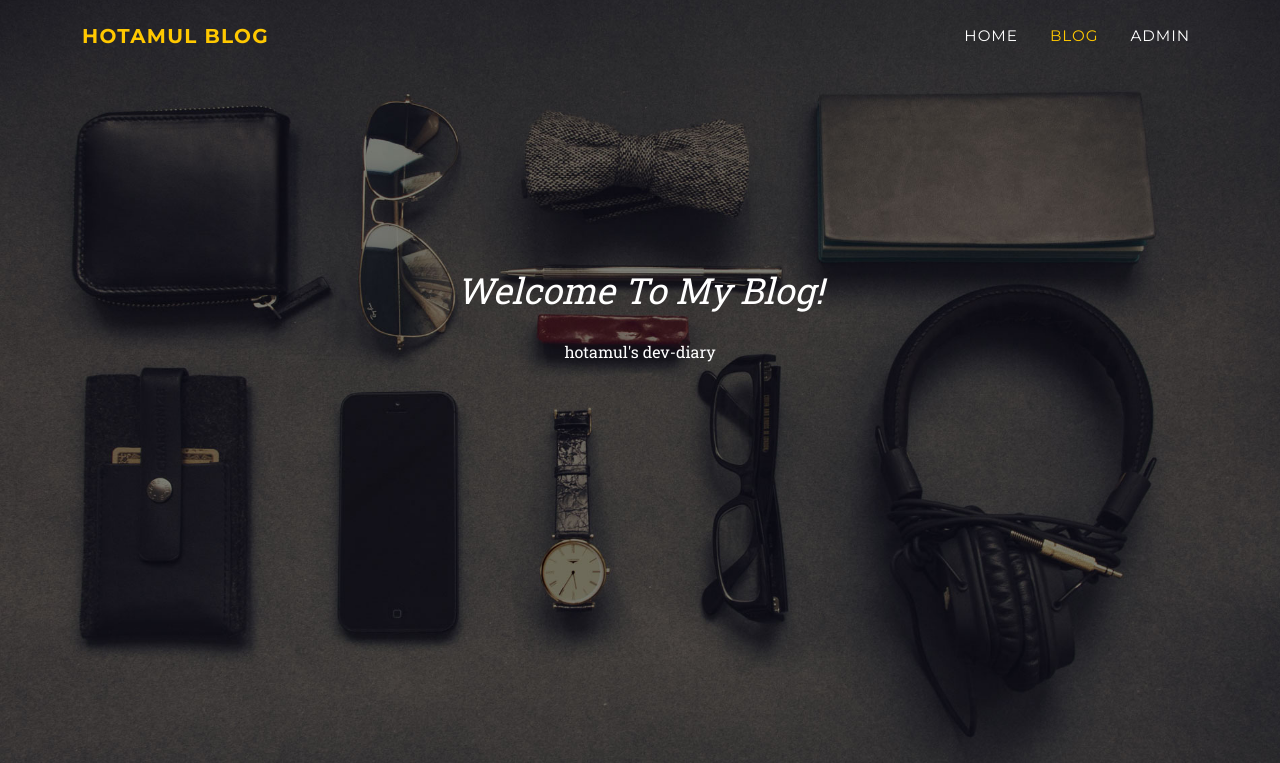
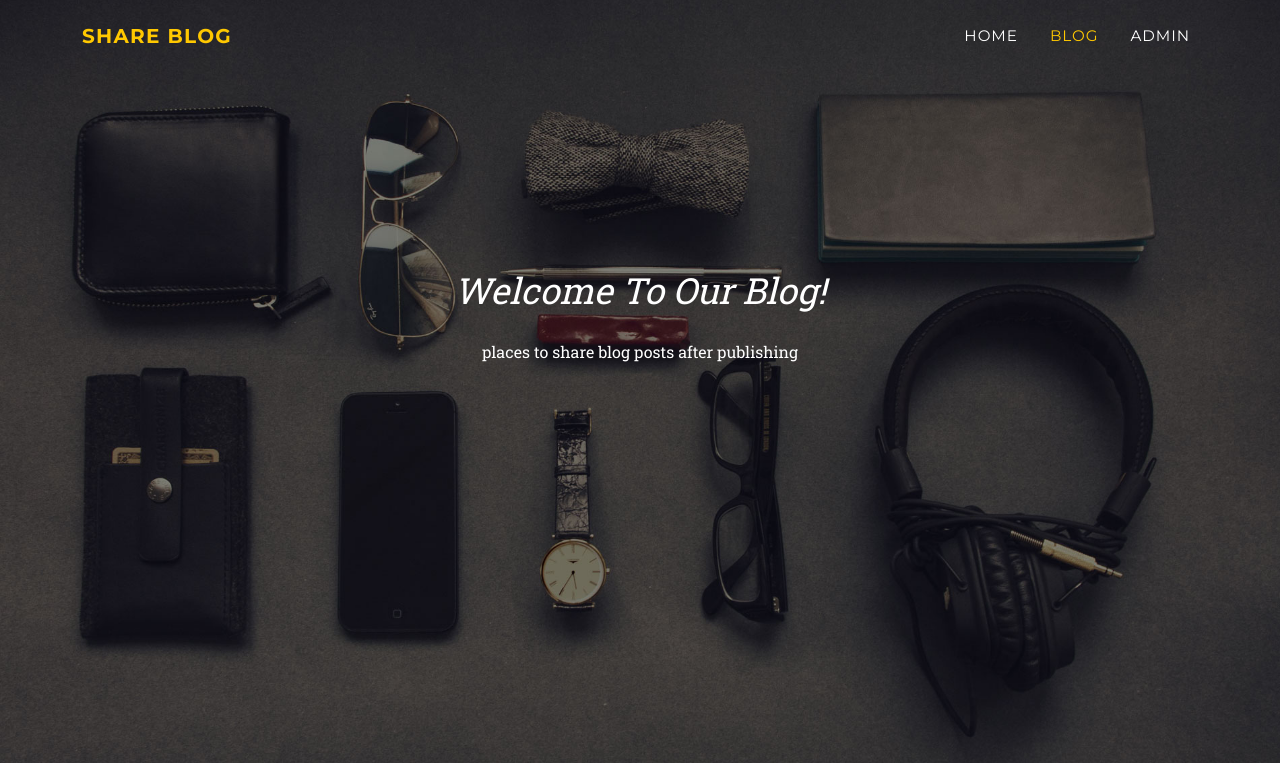
Before and after one commit to toughhyeok/vue-django-blog, a Django app: page / in a window 1280 px wide. Shown: the top 763 px of the page. Run offline with Django 4.2, Linux system fonts and the light colour scheme; data that the repository does not hold is empty; some libraries are stand-ins or nearby versions.

Commit message:
[DOCS] Change blog's head text

```diff
--- a/templates/base.html
+++ b/templates/base.html
@@ -32,7 +32,7 @@
         <!-- Navigation-->
         <nav class="navbar navbar-expand-lg navbar-dark fixed-top" id="mainNav">
             <div class="container">
-                <div class="navbar-brand" href="#page-top">hotamul blog</div>
+                <div class="navbar-brand" href="#page-top">Share blog</div>
                 <button class="navbar-toggler" type="button" data-bs-toggle="collapse"
                     data-bs-target="#navbarResponsive" aria-controls="navbarResponsive" aria-expanded="false"
                     aria-label="Toggle navigation">
@@ -53,8 +53,8 @@
         <!-- Masthead-->
         <header class="masthead">
             <div class="container">
-                <div class="masthead-subheading">Welcome To My Blog!</div>
-                <div style="margin-bottom: 200px;">hotamul's dev-diary</div>
+                <div class="masthead-subheading">Welcome To Our Blog!</div>
+                <div style="margin-bottom: 200px;">places to share blog posts after publishing</div>
             </div>
         </header>
 
```
